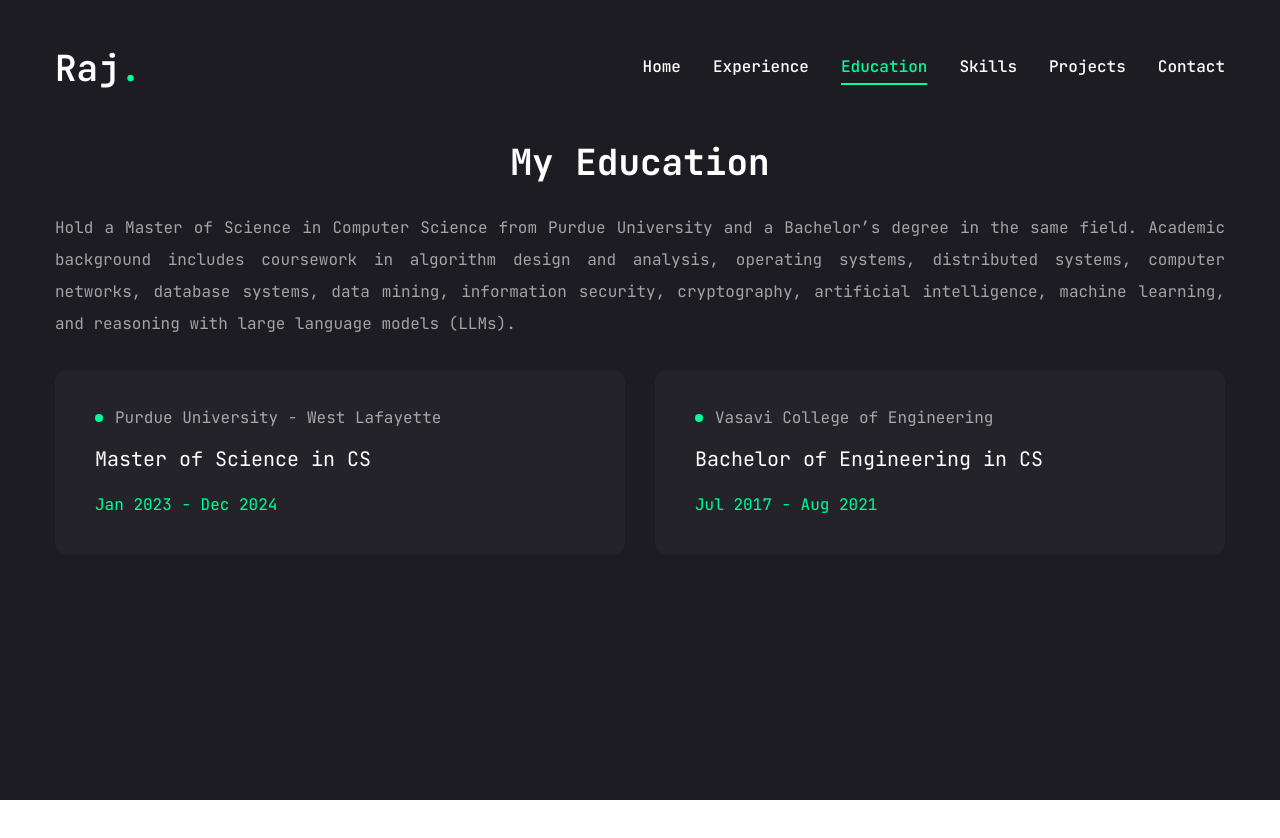
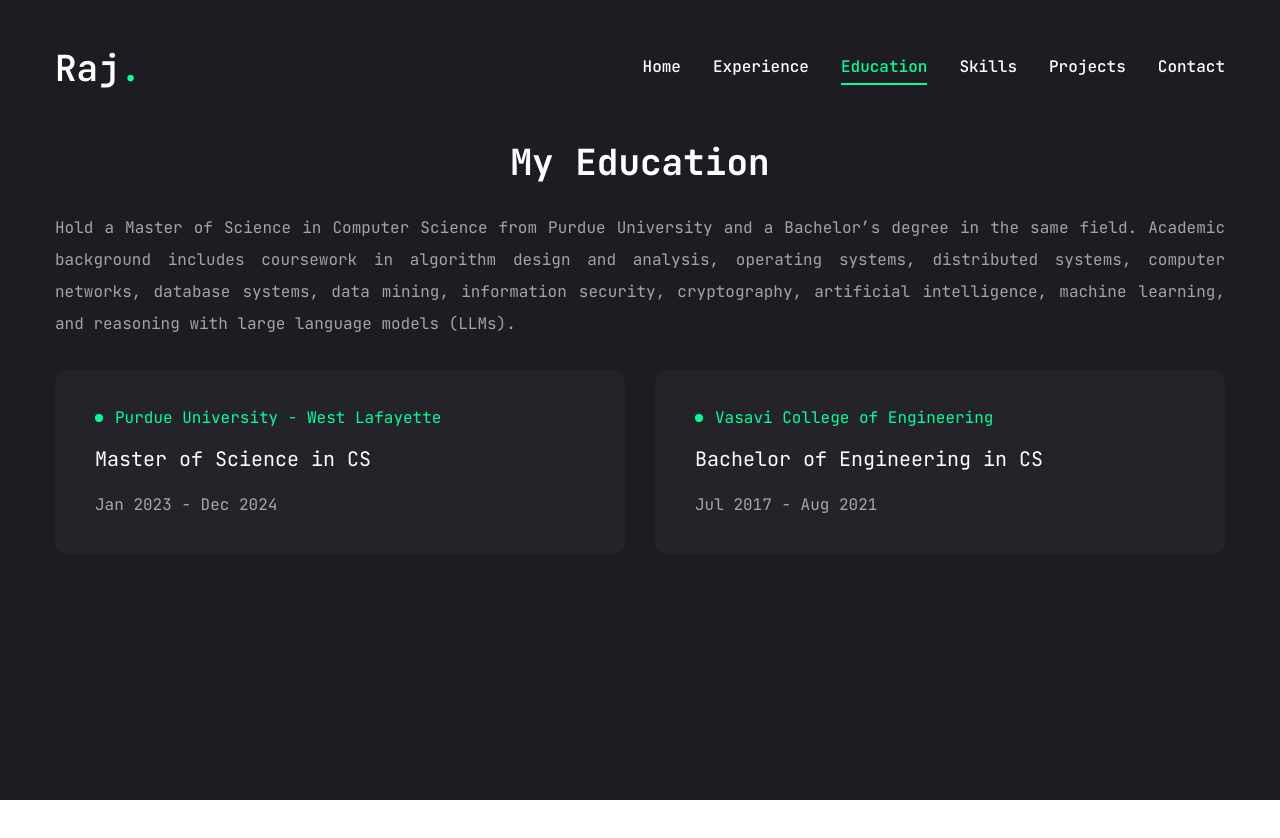
Before and after one commit to RajVenkat20/Portfolio, a Next.js app: page /education in a window 1280 px wide. Shown: the top 838 px of the page. Built offline with nearby package versions, Linux system fonts and the light colour scheme.

Commit message:
Updated text color in Education section for institution name

```diff
--- a/app/education/page.jsx
+++ b/app/education/page.jsx
@@ -86,13 +86,13 @@ const Education = () => {
                           <div className="flex items-center gap-3 min-h-[45px]">
                             {/* dot */}
                             <span className="w-[8px] h-[8px] rounded-full bg-accent"></span>
-                            <p className="text-white/60">{item.institution}</p>
+                            <p className="text-accent">{item.institution}</p>
                           </div>
 
                           <h3 className="text-xl min-h-[40px] text-center lg:text-left">
                             {item.degree}
                           </h3>
-                          <span className="text-accent min-h-[40px]">{item.duration}</span>
+                          <span className="text-white/60 min-h-[40px]">{item.duration}</span>
                         </li>
                       );
                     })}
```
